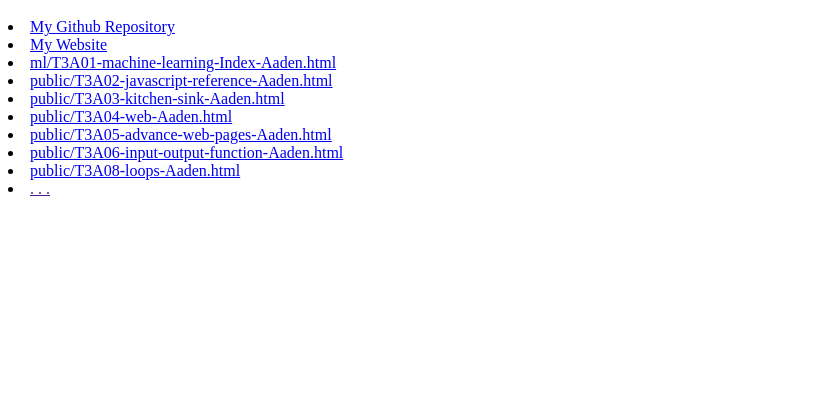
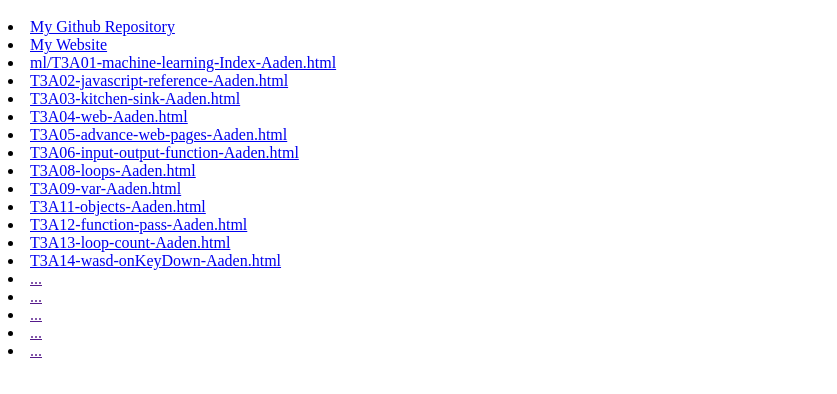
Before and after one commit to Aaden-Webster/game-dev-2020-aaden, a plain HTML site: page Public/index.html in a window 1280 px wide. Shown: the part 48-442 px from the top of the page, without its empty margins (0-837 px from the left). Drawn offline with Linux system fonts and the light colour scheme.

Commit message:
Add files via upload

```diff
--- a/Public/index.html
+++ b/Public/index.html
@@ -4,10 +4,19 @@
 <li><a href="https://aaden-webster.github.io/game-dev-2020-aaden/">My Website</a>
 
 <li><a href="ml/T3A01-machine-learning-Index-Aaden.html">ml/T3A01-machine-learning-Index-Aaden.html</a>
-<li><a href="T3A02-javascript-reference-Aaden.html">public/T3A02-javascript-reference-Aaden.html</a>
-<li><a href="T3A03-kitchen-sink-Aaden.html">public/T3A03-kitchen-sink-Aaden.html</a>
-<li><a href="T3A04-web-Aaden.html">public/T3A04-web-Aaden.html</a>
-<li><a href="T3A05-advance-web-pages-Aaden.html">public/T3A05-advance-web-pages-Aaden.html</a>
-<li><a href="T3A06-input-output-function-Aaden.html">public/T3A06-input-output-function-Aaden.html</a>
-<li><a href="T3A08-loops-Aaden.html">public/T3A08-loops-Aaden.html</a>
-<li><a href="">. . .</a>
+<li><a href="T3A02-javascript-reference-Aaden.html">T3A02-javascript-reference-Aaden.html</a>
+<li><a href="T3A03-kitchen-sink-Aaden.html">T3A03-kitchen-sink-Aaden.html</a>
+<li><a href="T3A04-web-Aaden.html">T3A04-web-Aaden.html</a>
+<li><a href="T3A05-advance-web-pages-Aaden.html">T3A05-advance-web-pages-Aaden.html</a>
+<li><a href="T3A06-input-output-function-Aaden.html">T3A06-input-output-function-Aaden.html</a>
+<li><a href="T3A08-loops-Aaden.html">T3A08-loops-Aaden.html</a>
+<li><a href="T3A09-var-Aaden.html">T3A09-var-Aaden.html</a>
+<li><a href="T3A11-objects-Aaden.html">T3A11-objects-Aaden.html</a>
+<li><a href="T3A12-function-pass-Aaden.html">T3A12-function-pass-Aaden.html</a>
+<li><a href="T3A13-loop-count-Aaden.html">T3A13-loop-count-Aaden.html</a>
+<li><a href="T3A14-wasd-onKeyDown-Aaden.html">T3A14-wasd-onKeyDown-Aaden.html</a>
+<li><a href="">...</a>
+<li><a href="">...</a>
+<li><a href="">...</a>
+<li><a href="">...</a>
+<li><a href="">...</a>
```
